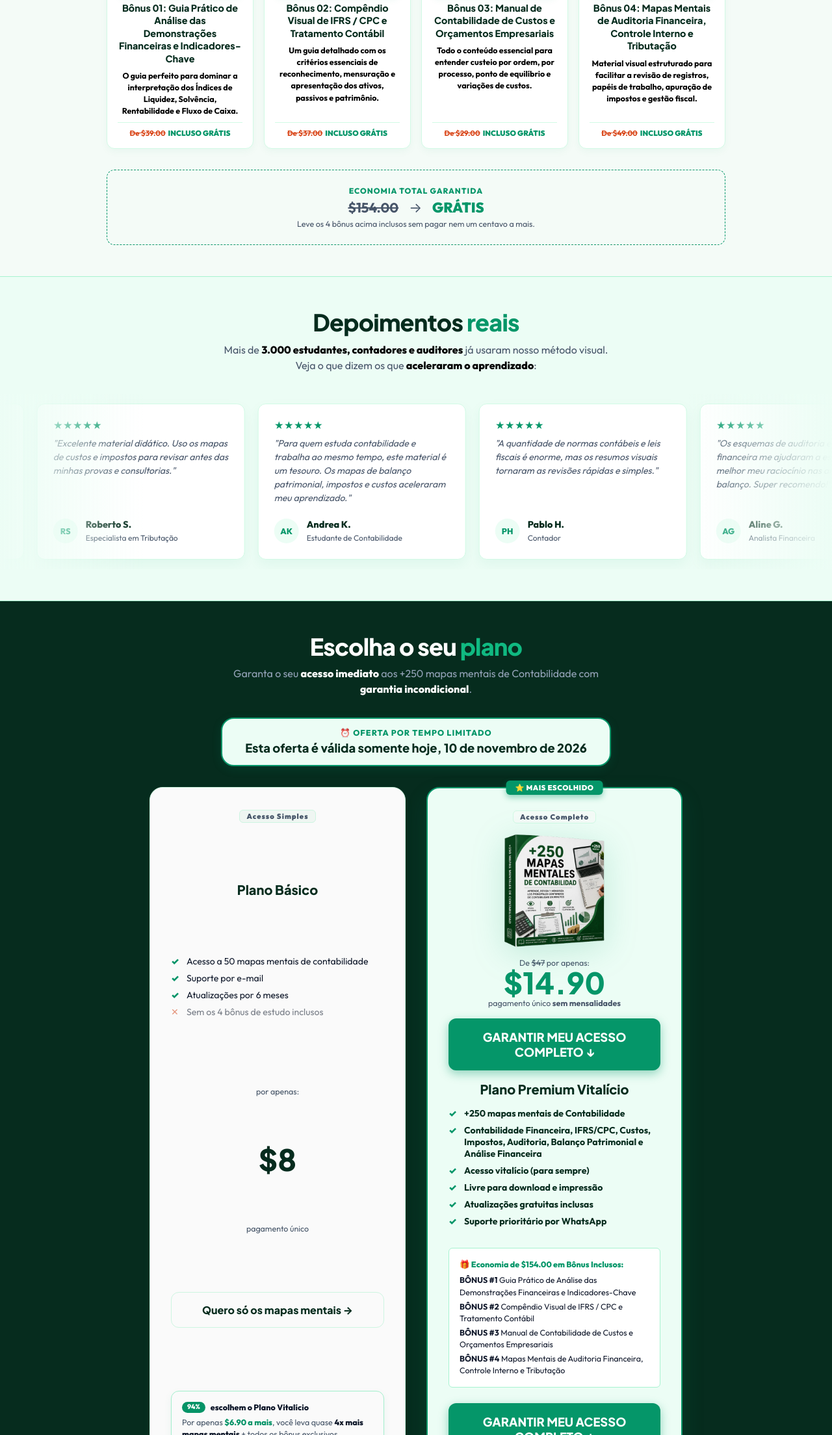
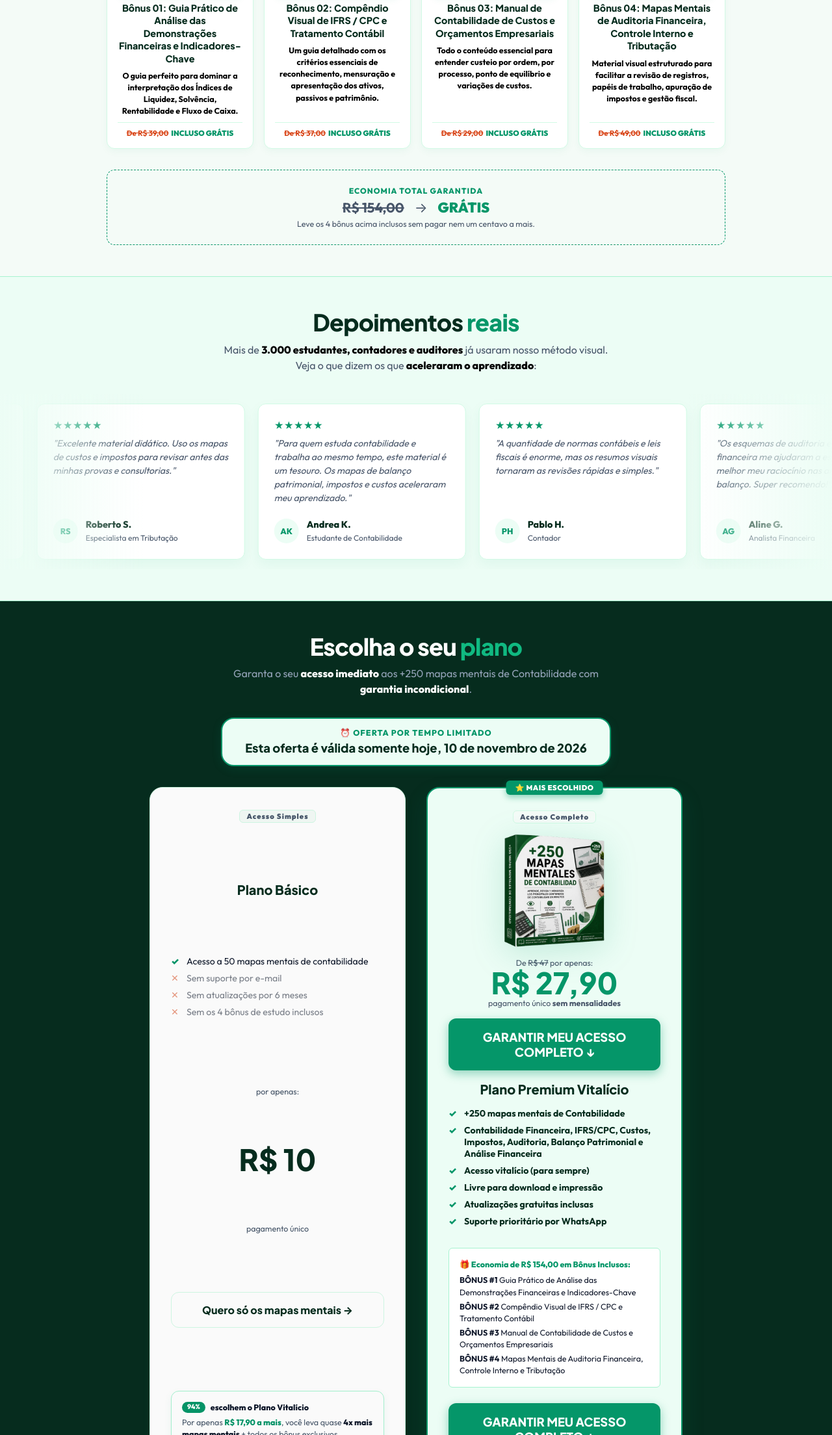
Before and after one commit to ilucasmkt/contadores, a plain HTML site: page index.html in a window 1280 px wide. Shown: the part 5787-7995 px from the top of the page at 65% size. Drawn offline with Linux system fonts and the light colour scheme.

Commit message:
Preços em reais: básico R$10 e completo R$27,90
Co-Authored-By: Claude Sonnet 5.5 <noreply@anthropic.com>
Claude-Session: https://claude.ai/code/session_01141qGhQG8xP5Do1uYXk961

```diff
--- a/index.html
+++ b/index.html
@@ -348,7 +348,7 @@
   <section class="section section-bonus">
     <div class="container">
       <h2 class="section-title">Bônus exclusivos <span class="hl">inclusos</span></h2>
-      <p class="section-sub">Ao adquirir o <strong>Plano Premium hoje</strong>, você economiza <strong>$154.00</strong> em bônus que você leva <strong>totalmente de graça</strong>:</p>
+      <p class="section-sub">Ao adquirir o <strong>Plano Premium hoje</strong>, você economiza <strong>R$ 154,00</strong> em bônus que você leva <strong>totalmente de graça</strong>:</p>
 
       <div class="bonus-grid">
         <article class="bonus-card">
@@ -358,7 +358,7 @@
           </div>
           <h3>Bônus 01: Guia Prático de Análise das Demonstrações Financeiras e Indicadores-Chave</h3>
           <p>O guia perfeito para dominar a interpretação dos Índices de Liquidez, Solvência, Rentabilidade e Fluxo de Caixa.</p>
-          <div class="bonus-price"><span class="strike">De $39.00</span><span class="free">INCLUSO GRÁTIS</span></div>
+          <div class="bonus-price"><span class="strike">De R$ 39,00</span><span class="free">INCLUSO GRÁTIS</span></div>
         </article>
 
         <article class="bonus-card">
@@ -367,7 +367,7 @@
           </div>
           <h3>Bônus 02: Compêndio Visual de IFRS / CPC e Tratamento Contábil</h3>
           <p>Um guia detalhado com os critérios essenciais de reconhecimento, mensuração e apresentação dos ativos, passivos e patrimônio.</p>
-          <div class="bonus-price"><span class="strike">De $37.00</span><span class="free">INCLUSO GRÁTIS</span></div>
+          <div class="bonus-price"><span class="strike">De R$ 37,00</span><span class="free">INCLUSO GRÁTIS</span></div>
         </article>
 
         <article class="bonus-card">
@@ -376,7 +376,7 @@
           </div>
           <h3>Bônus 03: Manual de Contabilidade de Custos e Orçamentos Empresariais</h3>
           <p>Todo o conteúdo essencial para entender custeio por ordem, por processo, ponto de equilíbrio e variações de custos.</p>
-          <div class="bonus-price"><span class="strike">De $29.00</span><span class="free">INCLUSO GRÁTIS</span></div>
+          <div class="bonus-price"><span class="strike">De R$ 29,00</span><span class="free">INCLUSO GRÁTIS</span></div>
         </article>
 
         <article class="bonus-card">
@@ -385,7 +385,7 @@
           </div>
           <h3>Bônus 04: Mapas Mentais de Auditoria Financeira, Controle Interno e Tributação</h3>
           <p>Material visual estruturado para facilitar a revisão de registros, papéis de trabalho, apuração de impostos e gestão fiscal.</p>
-          <div class="bonus-price"><span class="strike">De $49.00</span><span class="free">INCLUSO GRÁTIS</span></div>
+          <div class="bonus-price"><span class="strike">De R$ 49,00</span><span class="free">INCLUSO GRÁTIS</span></div>
         </article>
       </div>
 
@@ -393,7 +393,7 @@
       <div class="bonus__summary">
         <p class="bonus__summary-title">Economia Total Garantida</p>
         <div class="bonus__summary-prices">
-          <span class="bonus__summary-old">$154.00</span>
+          <span class="bonus__summary-old">R$ 154,00</span>
           <span class="bonus__summary-arrow">→</span>
           <span class="bonus__summary-free">GRÁTIS</span>
         </div>
@@ -559,12 +559,12 @@
           <h3 class="plan-title">Plano Básico</h3>
           <ul class="plan-list">
             <li class="ok">Acesso a 50 mapas mentais de contabilidade</li>
-            <li class="ok">Suporte por e-mail</li>
-            <li class="ok">Atualizações por 6 meses</li>
+            <li class="locked">Sem suporte por e-mail</li>
+            <li class="locked">Sem atualizações por 6 meses</li>
             <li class="locked">Sem os 4 bônus de estudo inclusos</li>
           </ul>
           <p class="plan-price-label">por apenas:</p>
-          <p class="plan-price">$8</p>
+          <p class="plan-price">R$ 10</p>
           <p class="plan-foot">pagamento único</p>
           <a href="https://pay.kiwify.com/9658A8R" class="cta-secondary" target="_blank" rel="noopener">Quero só os mapas mentais →</a>
           <div class="basic-nudge-card">
@@ -573,7 +573,7 @@
               <span class="nudge-badge-text">escolhem o Plano Vitalício</span>
             </div>
             <p class="nudge-description">
-              Por apenas <span class="nudge-highlight">$6.90 a mais</span>, você leva quase <span class="nudge-bold">4x mais mapas mentais</span> + todos os bônus exclusivos.
+              Por apenas <span class="nudge-highlight">R$ 17,90 a mais</span>, você leva quase <span class="nudge-bold">4x mais mapas mentais</span> + todos os bônus exclusivos.
             </p>
             <a href="#premium" class="nudge-link">Ver Plano Premium Vitalício ↓</a>
           </div>
@@ -587,8 +587,8 @@
             <img src="assets/img/1f9b600d.png" alt="Plano Premium MapaContabilidad">
           </div>
           <div class="premium-price-block">
-            <p class="plan-price-label">De <s>$47</s> por apenas:</p>
-            <p class="plan-price" id="premium-price-val">$14.90</p>
+            <p class="plan-price-label">De <s>R$ 47</s> por apenas:</p>
+            <p class="plan-price" id="premium-price-val">R$ 27,90</p>
             <p class="plan-installments">pagamento único <strong>sem mensalidades</strong></p>
           </div>
           <a href="https://pay.kiwify.com/Bh3Ckll" class="cta-primary cta-vip" target="_blank" rel="noopener">GARANTIR MEU ACESSO COMPLETO ↓</a>
@@ -602,7 +602,7 @@
             <li class="ok">Suporte prioritário por WhatsApp</li>
           </ul>
           <div class="bonus-list-mini">
-            <p style="font-weight: 800; color: var(--color-terracotta); margin-bottom: 6px;">🎁 Economia de $154.00 em Bônus Inclusos:</p>
+            <p style="font-weight: 800; color: var(--color-terracotta); margin-bottom: 6px;">🎁 Economia de R$ 154,00 em Bônus Inclusos:</p>
             <p><strong>BÔNUS #1</strong> Guia Prático de Análise das Demonstrações Financeiras e Indicadores-Chave</p>
             <p><strong>BÔNUS #2</strong> Compêndio Visual de IFRS / CPC e Tratamento Contábil</p>
             <p><strong>BÔNUS #3</strong> Manual de Contabilidade de Custos e Orçamentos Empresariais</p>
```
